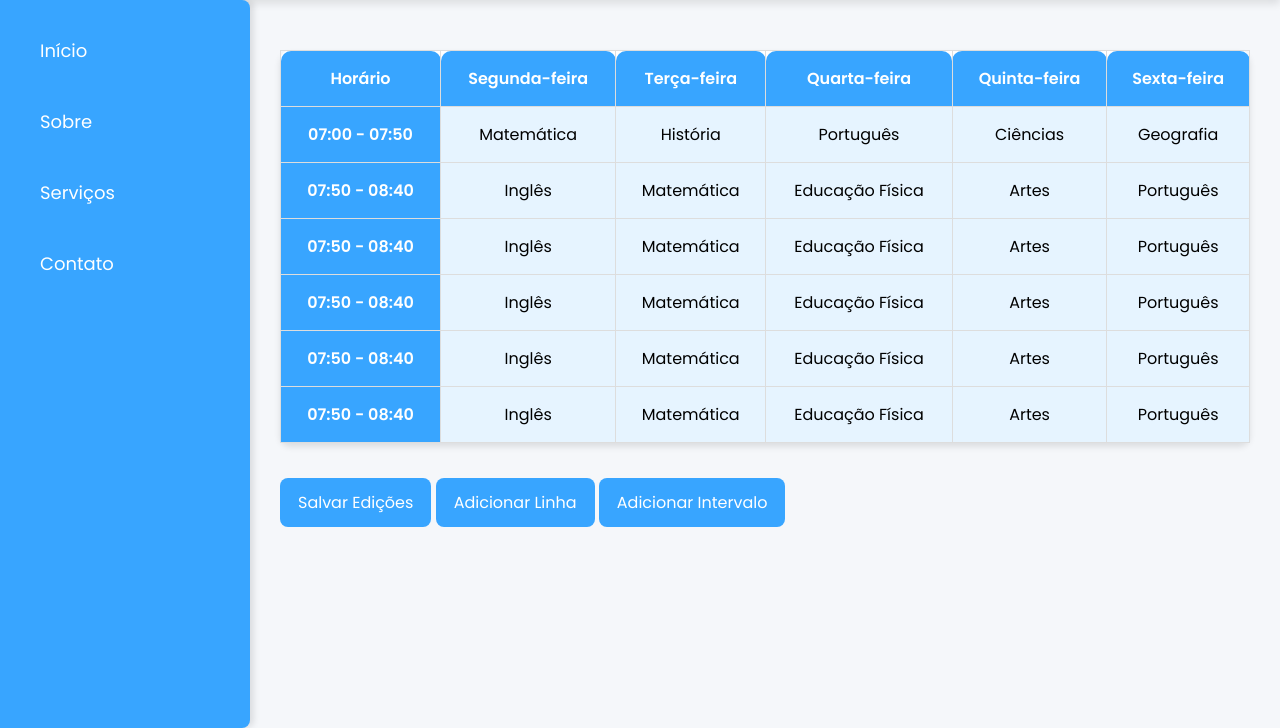
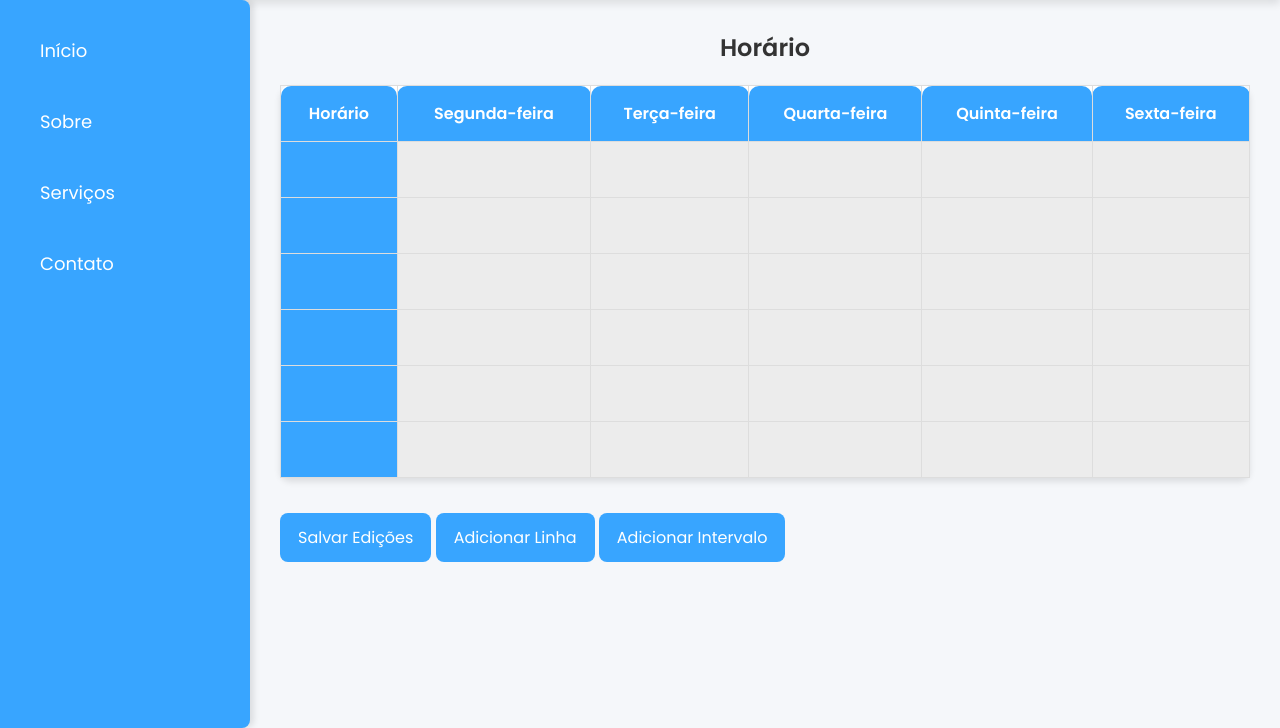
Before and after one commit to kramsite/foag.github.io, a PHP site: page /horario.html in a window 1280 px wide. Shown: the part 72-800 px from the top of the page. Run offline with PHP 8.4, Linux system fonts and the light colour scheme; lists and menus that the app fills with data are empty.

Commit message:
saas
asasa

```diff
--- a/HORARIO/horario.css
+++ b/HORARIO/horario.css
@@ -15,9 +15,9 @@ body {
 
 /* Cabeçalho do site */
 header.cabecalho {
-    font-family: 'snap ITC', sans-serif ;
+    font-family: 'snap ITC', sans-serif;
     width: 100%;
-    background-color: #38a5ff ; /* Azul mais suave */
+    background-color: #38a5ff; /* Azul mais suave */
     color: white;
     text-align: left;
     padding: 20px;
@@ -68,27 +68,39 @@ nav.menu a:hover {
     overflow-x: auto;
 }
 
+/* Título da tabela */
+.titulo-tabela {
+    font-size: 24px;
+    font-weight: bold;
+    color: #333;
+    margin-bottom: 20px;
+    text-align: center;
+}
+
 /* Estilos da tabela */
 table {
     width: 100%;
     margin: 20px 0;
-    border-collapse: collapse;
+    border-collapse: collapse; /* Para que as bordas internas fiquem finas */
     background: white;
-    border-radius: 10px;
+    border-radius: 10px; /* Borda externa arredondada */
+    border: 1px solid #ddd; /* Borda externa da tabela */
     box-shadow: 0 4px 6px rgba(0, 0, 0, 0.1); /* Sombra suave */
 }
 
+/* Borda interna fina para células */
 th, td {
-    border: 1px solid #ddd;
+    border: 1px solid #ddd; /* Borda fina interna */
     padding: 15px;
     text-align: center;
 }
 
+/* Cabeçalho */
 th {
     background: #38a5ff;
     color: white;
     font-weight: bold;
-    border-radius: 10px 10px 0 0;
+    border-radius: 10px 10px 0 0; /* Borda arredondada apenas na parte superior da tabela */
 }
 
 tr:nth-child(even) {
@@ -96,7 +108,7 @@ tr:nth-child(even) {
 }
 
 td[contenteditable="true"] {
-    background-color: #e6f4ff;
+    background-color: #ececec;
     cursor: text;
 }
 
--- a/HORARIO/horario.html
+++ b/HORARIO/horario.html
@@ -21,6 +21,9 @@
 
         <!-- Área principal para conteúdo -->
         <div class="main-content">
+            <!-- Título da Tabela -->
+            <h2 class="titulo-tabela">Horário</h2>
+
             <table id="scheduleTable">
                 <thead>
                     <tr>
@@ -34,54 +37,53 @@
                 </thead>
                 <tbody>
                     <tr>
-                        <td contenteditable="true">07:00 - 07:50</td>
-                        <td contenteditable="true">Matemática</td>
-                        <td contenteditable="true">História</td>
-                        <td contenteditable="true">Português</td>
-                        <td contenteditable="true">Ciências</td>
-                        <td contenteditable="true">Geografia</td>
+                        <td contenteditable="true"></td>
+                        <td contenteditable="true"></td>
+                        <td contenteditable="true"></td>
+                        <td contenteditable="true"></td>
+                        <td contenteditable="true"></td>
+                        <td contenteditable="true"></td>
                     </tr>
                     <tr>
-                        <td contenteditable="true">07:50 - 08:40</td>
-                        <td contenteditable="true">Inglês</td>
-                        <td contenteditable="true">Matemática</td>
-                        <td contenteditable="true">Educação Física</td>
-                        <td contenteditable="true">Artes</td>
-                        <td contenteditable="true">Português</td>
+                        <td contenteditable="true"></td>
+                        <td contenteditable="true"></td>
+                        <td contenteditable="true"></td>
+                        <td contenteditable="true"></td>
+                        <td contenteditable="true"></td>
+                        <td contenteditable="true"></td>
                     </tr>
                      <tr>
-                    <td contenteditable="true">07:50 - 08:40</td>
-                    <td contenteditable="true">Inglês</td>
-                    <td contenteditable="true">Matemática</td>
-                    <td contenteditable="true">Educação Física</td>
-                    <td contenteditable="true">Artes</td>
-                    <td contenteditable="true">Português</td>
+                    <td contenteditable="true"></td>
+                    <td contenteditable="true"></td>
+                    <td contenteditable="true"></td>
+                    <td contenteditable="true"></td>
+                    <td contenteditable="true"></td>
+                    <td contenteditable="true"></td>
                      </tr>
                      <tr>
-                    <td contenteditable="true">07:50 - 08:40</td>
-                    <td contenteditable="true">Inglês</td>
-                    <td contenteditable="true">Matemática</td>
-                    <td contenteditable="true">Educação Física</td>
-                    <td contenteditable="true">Artes</td>
-                    <td contenteditable="true">Português</td>
+                    <td contenteditable="true"></td>
+                    <td contenteditable="true"></td>
+                    <td contenteditable="true"></td>
+                    <td contenteditable="true"></td>
+                    <td contenteditable="true"></td>
+                    <td contenteditable="true"></td>
                      </tr>
-
-                     <tr>
-                    <td contenteditable="true">07:50 - 08:40</td>
-                    <td contenteditable="true">Inglês</td>
-                    <td contenteditable="true">Matemática</td>
-                    <td contenteditable="true">Educação Física</td>
-                    <td contenteditable="true">Artes</td>
-                    <td contenteditable="true">Português</td>
+                      <tr>
+                    <td contenteditable="true"></td>
+                    <td contenteditable="true"></td>
+                    <td contenteditable="true"></td>
+                    <td contenteditable="true"></td>
+                    <td contenteditable="true"></td>
+                    <td contenteditable="true"></td>
                     </tr>
 
                     <tr>
-                    <td contenteditable="true">07:50 - 08:40</td>
-                    <td contenteditable="true">Inglês</td>
-                    <td contenteditable="true">Matemática</td>
-                    <td contenteditable="true">Educação Física</td>
-                    <td contenteditable="true">Artes</td>
-                    <td contenteditable="true">Português</td>
+                    <td contenteditable="true"></td>
+                    <td contenteditable="true"></td>
+                    <td contenteditable="true"></td>
+                    <td contenteditable="true"></td>
+                    <td contenteditable="true"></td>
+                    <td contenteditable="true"></td>
                 </tr>
 
             </table>
```
